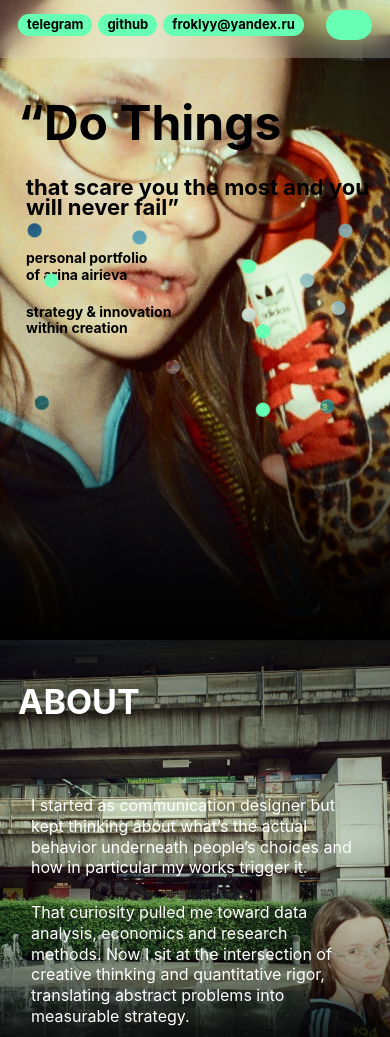
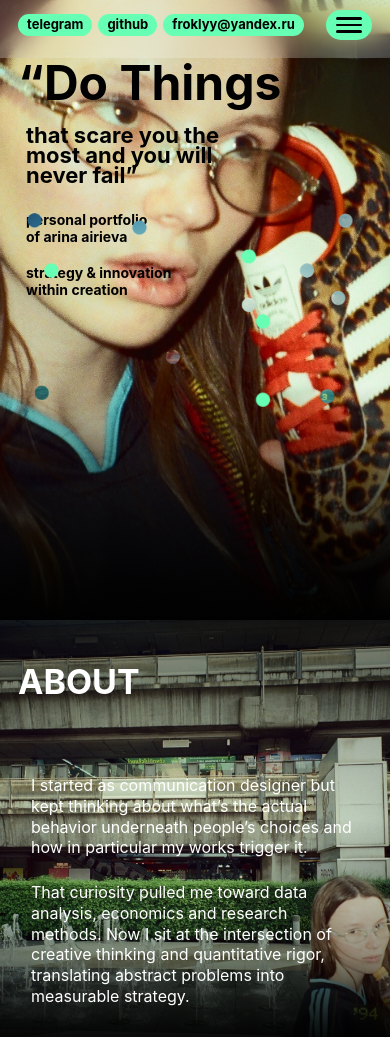
Before and after one commit to arina-air/arina-air.github.io, a plain HTML site: page index.html in a window 390 px wide. Shown: the top 1037 px of the page. Drawn offline with Linux system fonts and the light colour scheme; a small style sheet from the web is missing.

Commit message:
Add files via upload

```diff
--- a/styles/layout.css
+++ b/styles/layout.css
@@ -780,8 +780,11 @@
     border-radius: var(--radius-pill);
   }
   .nav__burger span {
+    display: block;
+    width: 100%;
+    height: 3px;
+    border-radius: 2px;
     background: var(--color-black);
-    height: 2.5px;
   }
   .nav__links {
     order: 3;
@@ -811,19 +814,24 @@
 
   /* ---- Hero ---- */
   .hero {
-    min-height: 640px;
+    min-height: 620px;
   }
   .hero__inner {
-    padding: 104px var(--side-pad) 0;
-    gap: 32px;
+    padding: 64px var(--side-pad) 0;
+    gap: 26px;
   }
   .hero__headline {
-    gap: 36px;
+    gap: 24px;
   }
   .hero__title {
     white-space: normal;
   }
-  .hero__sub,
+  /* Keep the sub-headline narrow so it wraps within the bright upper-left of the
+     photo and the letters never spill onto the dark sneaker area. */
+  .hero__sub {
+    max-width: 60%;
+    padding-left: 8px;
+  }
   .hero__meta {
     padding-left: 8px;
   }
```
